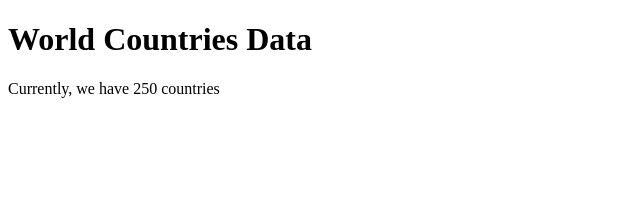
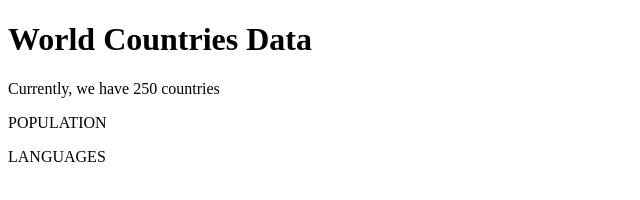
Before and after one commit to bintadam/countries-population-languages, a plain HTML site: page index.html in a window 1280 px wide. Shown: the whole page, without its empty margins (0-640 px from the left). Drawn offline with Linux system fonts and the light colour scheme.

Commit message:
added main

```diff
--- a/index.html
+++ b/index.html
@@ -11,8 +11,9 @@
             <h1>World Countries Data</h1>
             <p>Currently, we have 250 countries</p>
         </header>
-        <!-- <main>
-
-        </main> -->
+        <main>
+            <p class="population">POPULATION</p>
+            <p class="languages">LANGUAGES</p>
+        </main>
     </body>
 </html>
```
